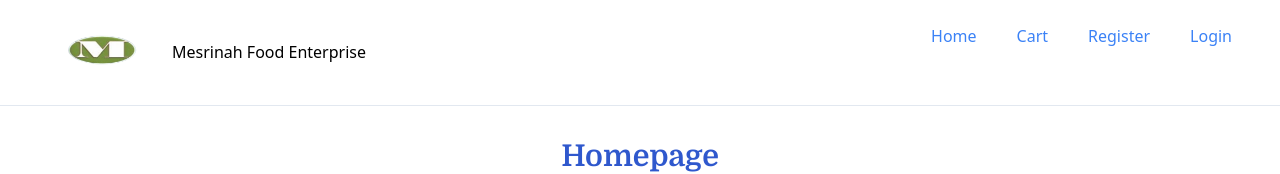
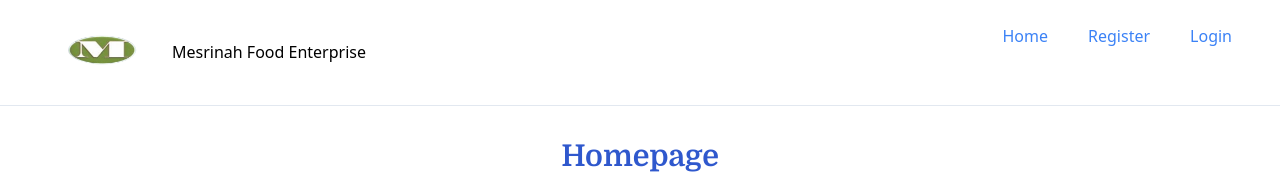
Before and after one commit to DoReVo/ecommerce, a React (Vite) app in the folder web/: page / in a window 1280 px wide. Shown: the top 174 px of the page. Built offline with nearby package versions, Linux system fonts and the light colour scheme; no server answers.

Commit message:
not logged in cannot checkout

```diff
--- a/web/src/components/NavigationBar.tsx
+++ b/web/src/components/NavigationBar.tsx
@@ -51,7 +51,7 @@ export default function NavigationBar() {
           Home
         </Link>
 
-        {!data?.isAdmin ? (
+        {data?.id && !data?.isAdmin ? (
           <Link to="/cart" className="p-4">
             Cart
           </Link>
```
